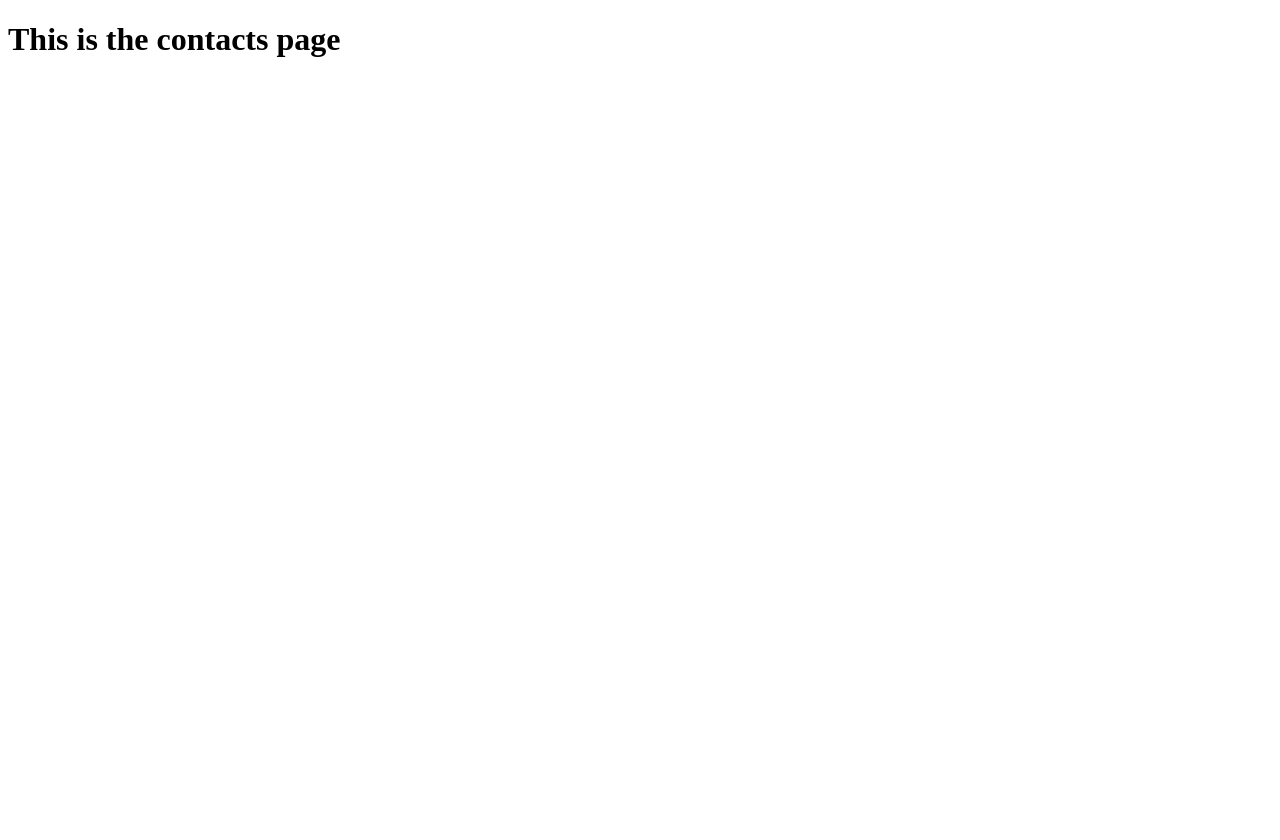
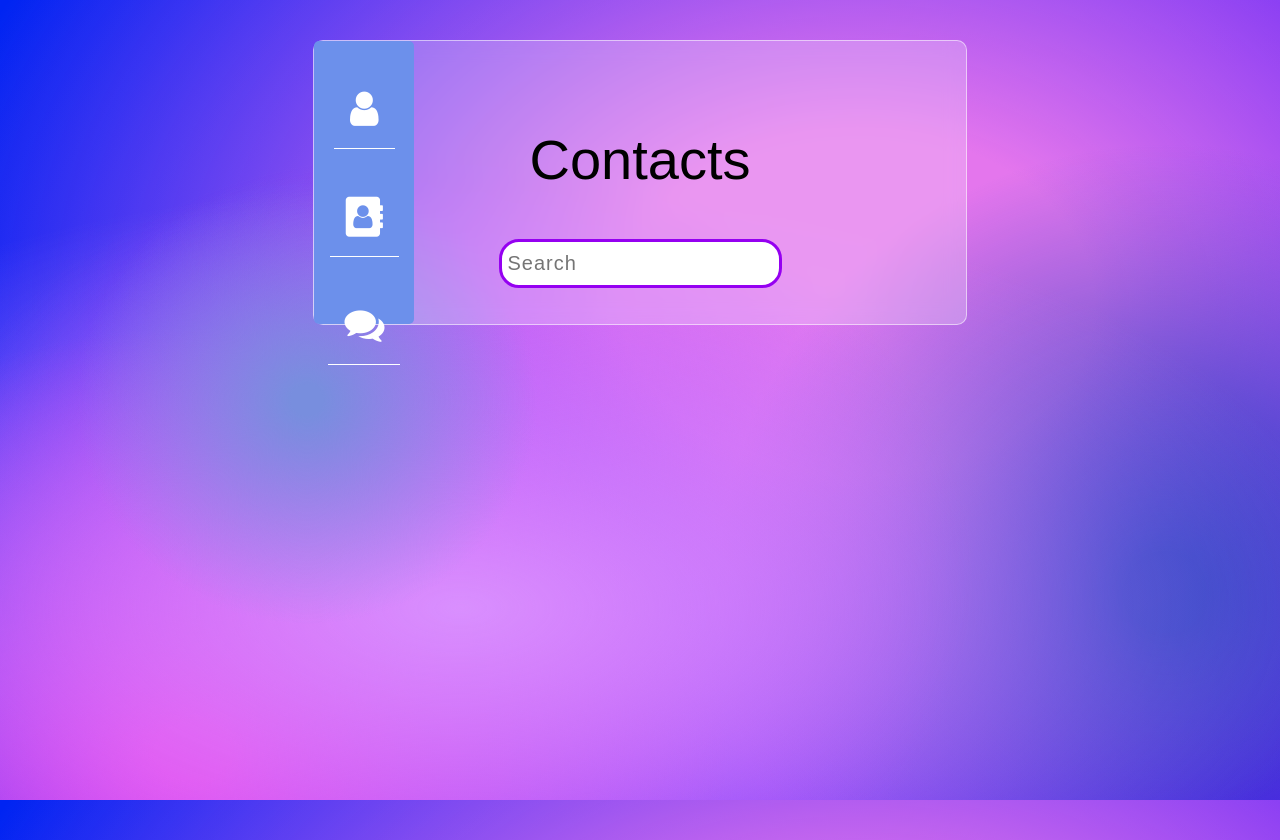
Before and after one commit to MishaliaPillay/ChatApp, a website: page Pages/contacts-page.html in a window 1280 px wide. Before the commit the page ends 800 px from the top, so only its background shows below. Drawn offline with Linux system fonts and the light colour scheme.

Commit message:
Added the html elements of contacts page

```diff
--- a/Pages/contacts-page.html
+++ b/Pages/contacts-page.html
@@ -1,11 +1,38 @@
 <!DOCTYPE html>
 <html lang="en">
-<head>
-    <meta charset="UTF-8">
-    <meta name="viewport" content="width=device-width, initial-scale=1.0">
+  <head>
+    <meta charset="UTF-8" />
+    <meta name="viewport" content="width=device-width, initial-scale=1.0" />
     <title>Document</title>
-</head>
-<body>
-    <header><h1>This is the contacts page</h1></header>
-</body>
+    <link rel="stylesheet" href="../styles/global.css" />
+    <link rel="stylesheet" href="../styles/Pages/contacts-page.css" />
+    <link rel="stylesheet" href="../styles/nav.css" />
+    <link
+      rel="stylesheet"
+      href="https://cdnjs.cloudflare.com/ajax/libs/font-awesome/4.7.0/css/font-awesome.min.css"
+    />
+  </head>
+  <body>
+    <header></header>
+    <section class="contacts-page-card">
+      <section class="navbar" id="navbar"></section>
+      <h1 class="general-header">Contacts</h1>
+
+      <section>
+        <article>
+          <label for="search"></label>
+          <input
+            type="search"
+            id="search"
+            class="input-container"
+            placeholder="Search"
+            name="search"
+            required
+          />
+          <ul></ul>
+        </article>
+      </section>
+    </section>
+    <script src="../JS/nav.js"></script>
+  </body>
 </html>
--- /dev/null
+++ b/styles/Pages/contacts-page.css
@@ -0,0 +1,65 @@
+.contacts-page-card {
+  display: block;
+  margin: auto;
+  width: 90%;
+  max-width: 600px;
+  text-align: center;
+  padding: 5vh 2vw;
+  padding-bottom: 20px;
+  display: grid;
+  justify-content: center;
+  align-items: center;
+  margin: 5vh auto;
+  background: rgba(255, 255, 255, 0.234);
+  -webkit-backdrop-filter: blur(10px);
+  backdrop-filter: blur(10px);
+  border: 1px solid rgba(255, 255, 255, 0.542);
+  border-radius: 10px;
+}
+.input-container {
+  border-radius: 20px;
+  padding: 0.5em 0.3em;
+  width: 100%;
+  max-width: 350px;
+  margin: 00;
+  font-size: 20px;
+  outline: none;
+  border: 3px solid #9500f1;
+  cursor: pointer;
+
+  letter-spacing: 1px;
+}
+.sign-up {
+  color: rgb(255, 255, 255);
+  text-decoration: none;
+  font-weight: bolder;
+  font-family: sans-serif;
+}
+
+/*This must be moved to gloabl styles later on*/
+.general-header {
+  font-family: sans-serif;
+  font-weight: lighter;
+  font-size: 3.5rem;
+}
+
+.general-text {
+  font-family: sans-serif;
+  font-size: 1.5rem;
+}
+
+.submit-button {
+  background-color: #718eff;
+  border-radius: 25px;
+  padding: 0.2em;
+  width: 100%;
+  max-width: 400px;
+
+  font-size: 40px;
+  outline: none;
+  border: none;
+  cursor: pointer;
+  color: white;
+  letter-spacing: 3px;
+  margin-bottom: 8%;
+}
```
Also changed, not shown: Pages/general-chat-page.html (+1 -1 lines).
